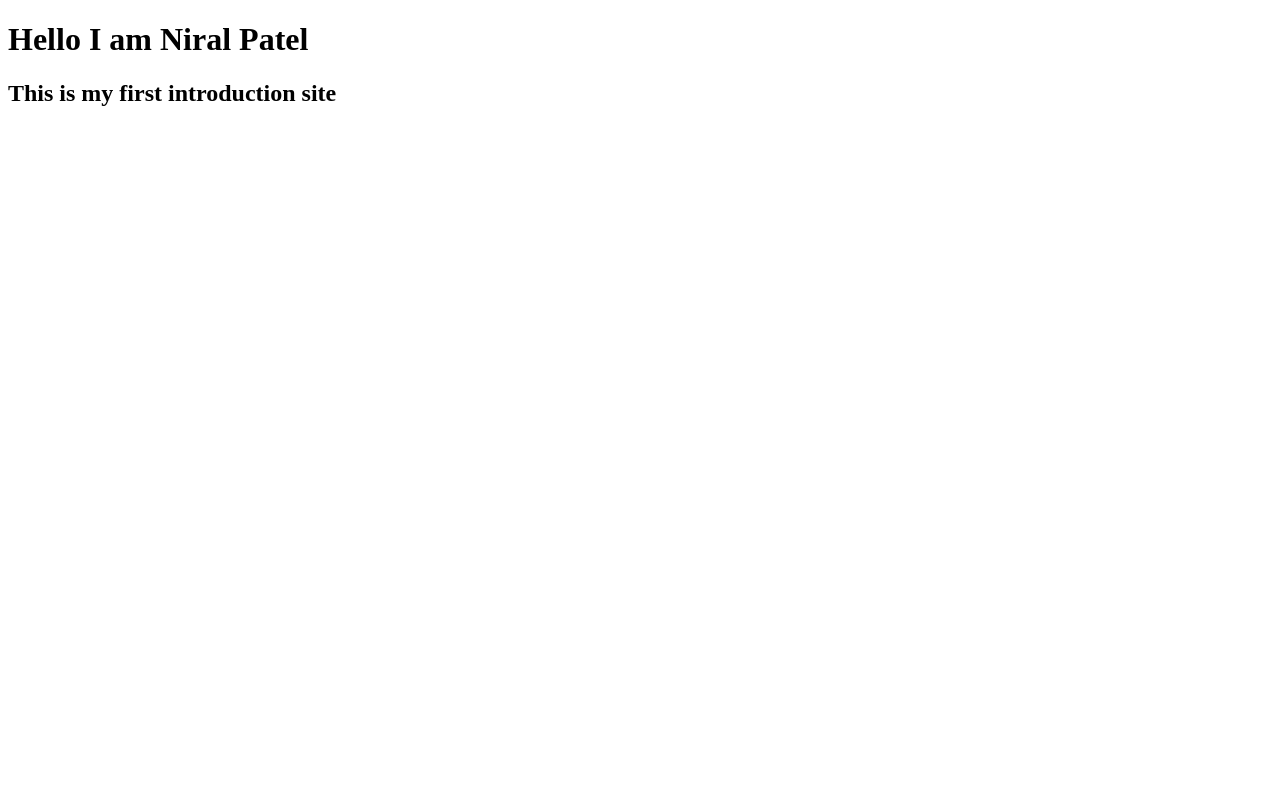
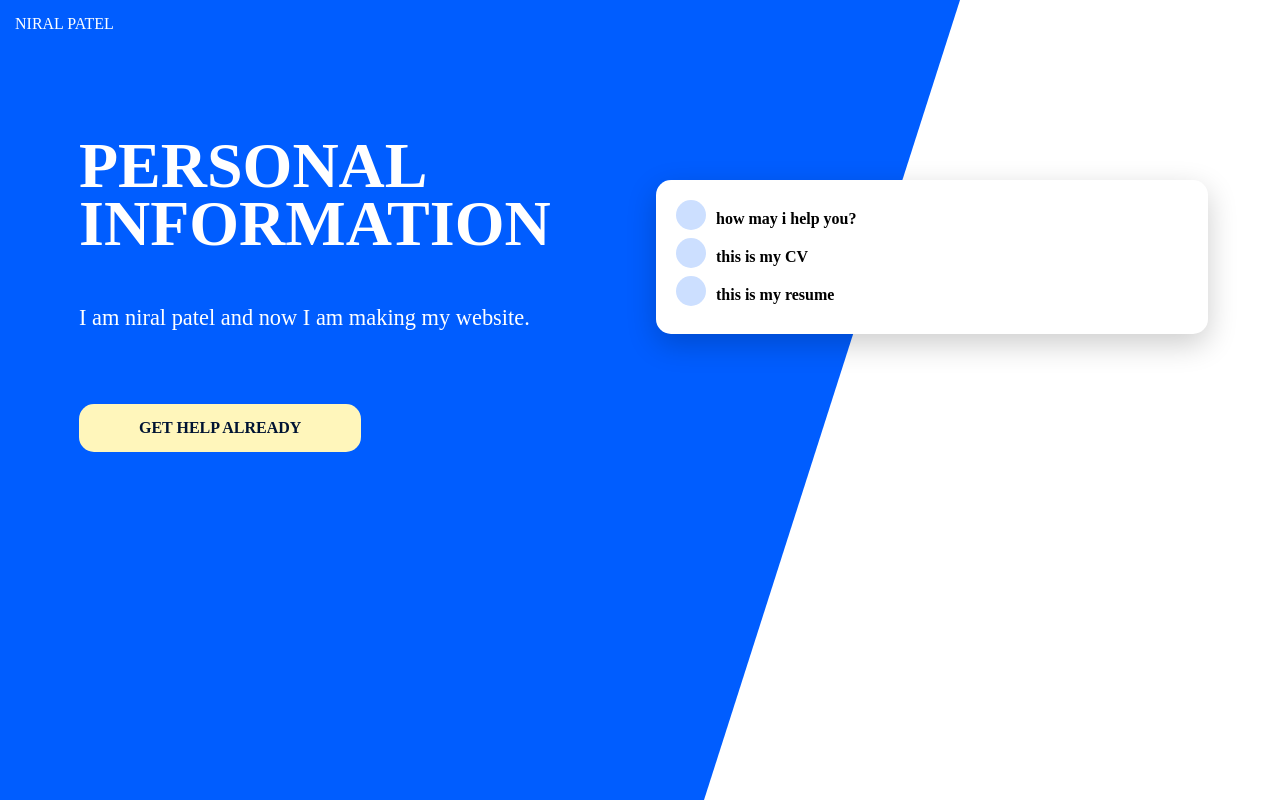
Before and after one commit to niral-patel/website, a plain HTML site: page index.html in a window 1280 px wide. Drawn offline with Linux system fonts and the light colour scheme.

Commit message:
demo finish

```diff
--- /dev/null
+++ b/asset/css/style.scss
@@ -0,0 +1,147 @@
+$colors: (
+  primary: #005dff,
+  primary-light: lighten(#005dff, 40%),
+  primary-dark: darken(#005dff, 40%),
+  accent: #fff6bb
+);
+
+$padding: 15px;
+$borders: 15px;
+
+@function color($color-name) {
+  @return map-get($colors, $color-name);
+}
+
+$desktop: 840px;
+
+@mixin desktop {
+  @media (min-width: #{$desktop}) {
+    @content;
+  }
+}
+
+body,
+html {
+  height: 100%;
+}
+
+body {
+  font-family: "Montserrat";
+  margin: 0;
+
+  #bg {
+    clip-path: polygon(100% 0, 100% 82%, 45% 100%, 0 100%, 0 0);
+    background-color: color(primary);
+    width: 100%;
+    height: 100%;
+    position: absolute;
+    z-index: -1;
+
+    @include desktop {
+      clip-path: polygon(0 0, 75% 0, 55% 100%, 0% 100%);
+    }
+  }
+
+  header a {
+    color: #fff;
+    text-decoration: none;
+    padding: $padding;
+    display: block;
+    text-transform: uppercase;
+  }
+}
+
+main {
+  @include desktop {
+    display: grid;
+    grid-template-columns: 50% auto;
+    grid-template-areas: "primary card";
+  }
+
+  section#card {
+    background: #fff;
+    padding: 20px;
+    margin: 1em auto;
+    border-radius: $borders;
+    box-shadow: 0 10px 30px rgba(0, 0, 0, 0.2);
+    width: 80%;
+
+    @include desktop {
+      grid-area: card;
+      height: fit-content;
+      align-self: center;
+      margin: 1em;
+    }
+
+    ul {
+      list-style-type: none;
+      margin: 0;
+      padding: 0;
+
+      li {
+        margin-bottom: 10px;
+
+        span {
+          position: absolute;
+          width: 30px;
+          height: 30px;
+          background-color: color(primary-light);
+          border-radius: 50%;
+          margin-right: 10px;
+        }
+
+        strong {
+          display: inline-block;
+          margin-left: max(40px);
+          margin-top: 10px;
+        }
+      }
+    }
+  }
+
+  section#primary {
+    color: #fff;
+    padding: $padding;
+    text-align: center;
+
+    @include desktop {
+      grid-area: primary;
+      text-align: left;
+      margin: 4em 0 0 4em;
+    }
+
+    h1 {
+      font-size: 3em;
+      margin-top: 10px;
+      text-transform: uppercase;
+
+      @include desktop {
+        width: 30%;
+        font-size: 4em;
+        line-height: 0.9em;
+      }
+    }
+
+    p {
+      font-size: 1.4em;
+    }
+
+    a {
+      color: color(primary-dark);
+      border-radius: $borders;
+      text-decoration: none;
+      text-transform: uppercase;
+      font-weight: bold;
+      background-color: color(accent);
+      display: block;
+      text-align: center;
+      margin: 50px auto 0 auto;
+      padding: $padding;
+
+      @include desktop {
+        display: inline-block;
+        padding: $padding $padding * 4;
+      }
+    }
+  }
+}
--- a/index.html
+++ b/index.html
@@ -13,8 +13,31 @@
   </head>
 
   <body>
-    <h1>Hello I am Niral Patel</h1>
-    <h2>This is my first introduction site</h2>
+    <div id="bg">
+      <!--
+        <h1>Hello I am Niral Patel</h1>
+        <h2>This is my first introduction site</h2>
+      -->
+    </div>
+    <header><a href="#">Niral Patel</a></header>
+
+    <main>
+      <section id="card">
+        <ul>
+          <li><span></span> <strong>how may i help you?</strong></li>
+          <li><span></span> <strong>this is my CV</strong></li>
+          <li><span></span> <strong>this is my resume</strong></li>
+        </ul>
+      </section>
+      <section id="primary">
+        <h1>personal information</h1>
+        <p>I am niral patel and now I am making my website.</p>
+        <a href="http://" target="_blank" rel="noopener noreferrer"
+          >get help already</a
+        >
+      </section>
+    </main>
+    <footer></footer>
   </body>
   <script src="asset/js/main.js"></script>
 </html>
```
Also changed, not shown: asset/css/main.scss (deleted), asset/css/style.css, 1 other file.
